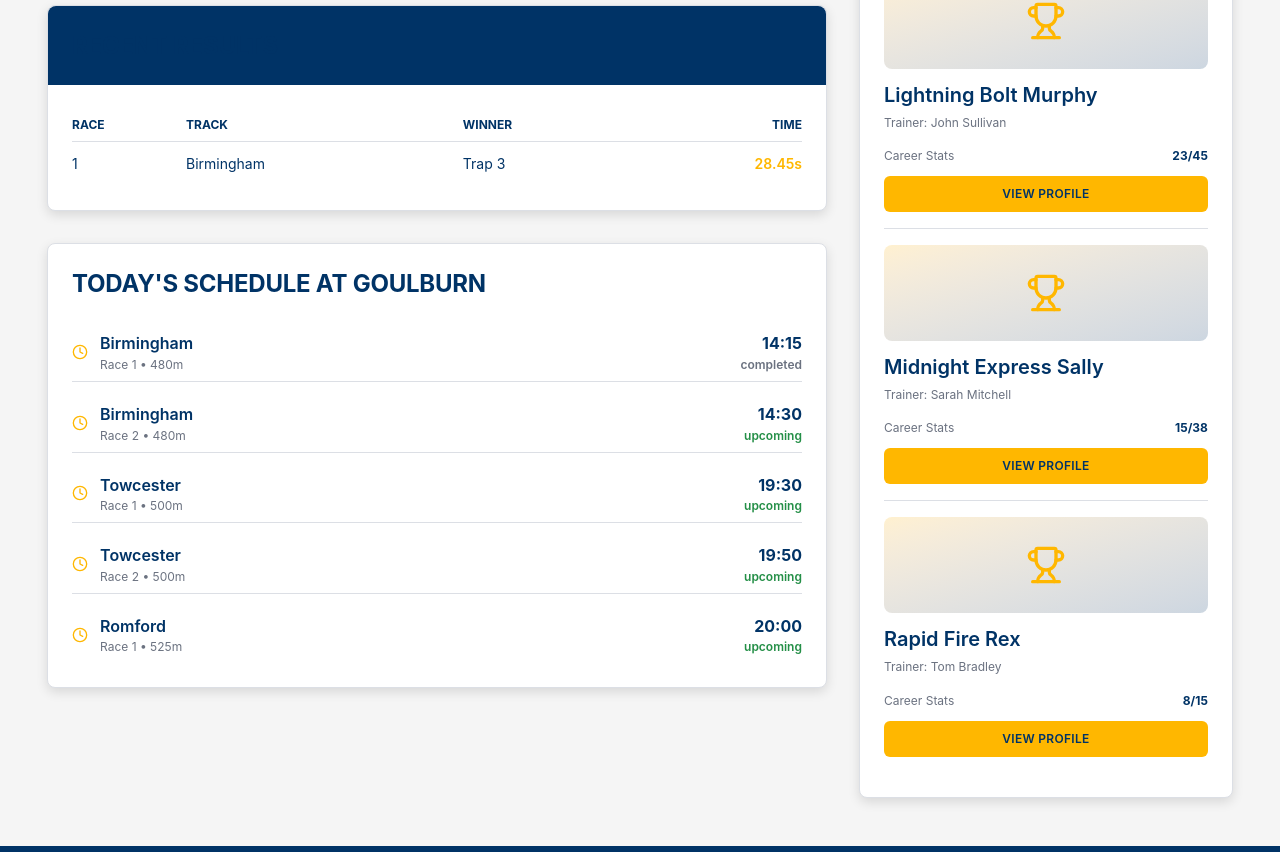
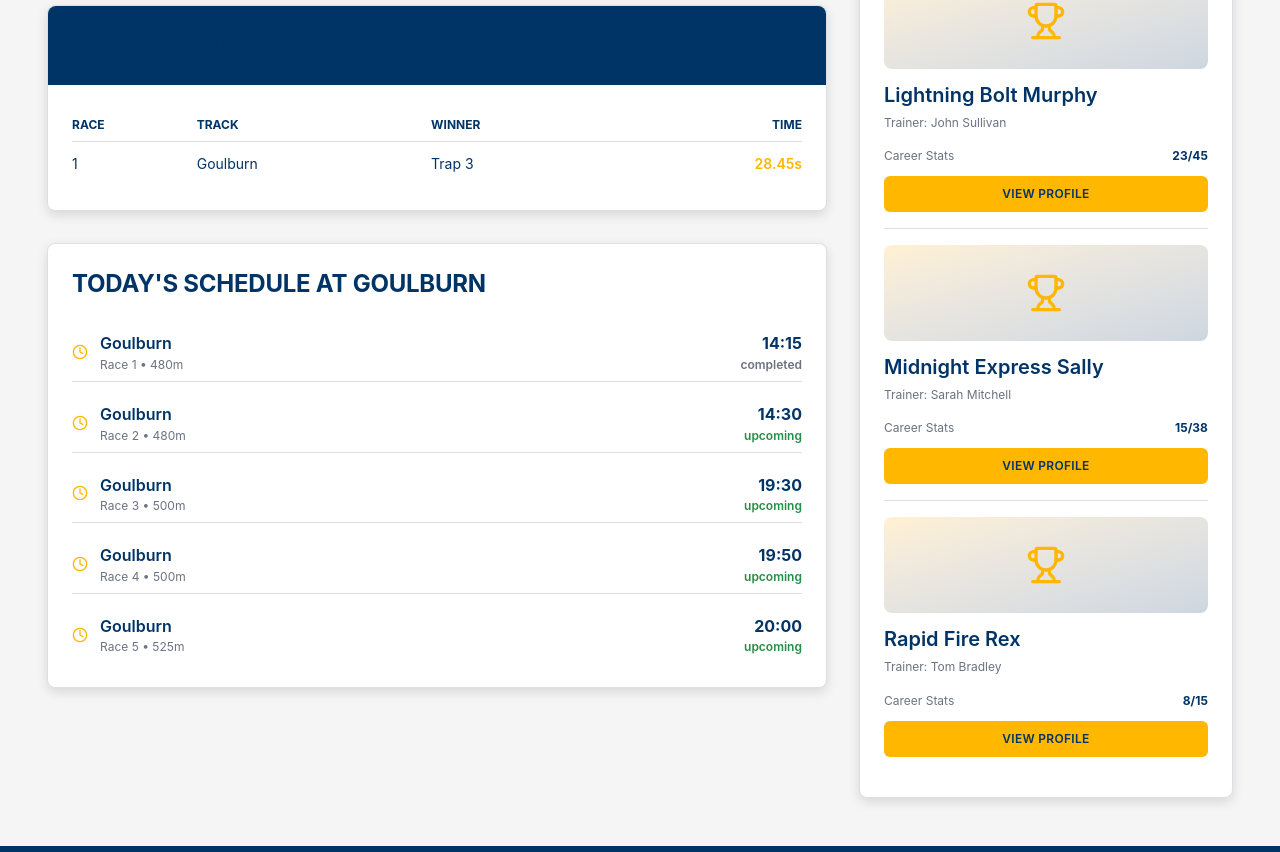
Before and after one commit to TNDIGITALMARK/ffbe524d-ae40-4637-b10e-7faed6ad5cbd, a Next.js app: page / in a window 1280 px wide. Shown: the part 1094-1946 px from the top of the page. Built offline with nearby package versions, Linux system fonts and the light colour scheme; no server answers.

Commit message:
Phoenix Agent implementation - reference all race data to Goulburn Greyhounds NSW...

```diff
--- a/src/app/greyhounds/page.tsx
+++ b/src/app/greyhounds/page.tsx
@@ -25,7 +25,7 @@ export default function GreyhoundsPage() {
             Greyhound <span className="text-[hsl(var(--racing-gold))]">Profiles</span>
           </h1>
           <p className="text-lg text-gray-200 max-w-2xl">
-            Explore detailed statistics, racing history, and performance analytics for our featured racing greyhounds.
+            Explore detailed statistics, racing history, and performance analytics for greyhounds racing at Goulburn.
           </p>
         </div>
       </section>
@@ -130,7 +130,7 @@ export default function GreyhoundsPage() {
                     <span className="text-sm font-semibold text-[hsl(var(--foreground))]">Career Earnings</span>
                   </div>
                   <span className="text-lg font-bold text-[hsl(var(--racing-green))]">
-                    £{dog.earnings.toLocaleString()}
+                    ${dog.earnings.toLocaleString()}
                   </span>
                 </div>
 
--- a/src/app/tracks/page.tsx
+++ b/src/app/tracks/page.tsx
@@ -21,10 +21,10 @@ export default function TracksPage() {
       <section className="bg-[hsl(var(--racing-navy))] text-white py-16">
         <div className="max-w-7xl mx-auto px-4 sm:px-6 lg:px-8">
           <h1 className="text-4xl md:text-5xl font-extrabold mb-4 uppercase">
-            Track <span className="text-[hsl(var(--racing-gold))]">Information Hub</span>
+            Goulburn Racing <span className="text-[hsl(var(--racing-gold))]">Schedule</span>
           </h1>
           <p className="text-lg text-gray-200 max-w-2xl">
-            Explore participating racing tracks with schedules, track conditions, facility information, and historical data.
+            Complete schedule, track conditions, and facility information for Goulburn Greyhound Racing Club, NSW Australia.
           </p>
         </div>
       </section>
--- a/src/data/mock-racing-data.ts
+++ b/src/data/mock-racing-data.ts
@@ -1,11 +1,11 @@
 // ============================================
-// MOCK RACING DATA
-// Sample data matching the specification
+// GOULBURN GREYHOUND RACING CLUB - RACING DATA
+// Data for Goulburn track, NSW Australia
 // ============================================
 
 import { Greyhound, Race, Track, RaceParticipant } from '@/types/racing';
 
-// Featured Greyhounds from specification
+// Featured Greyhounds racing at Goulburn
 export const mockGreyhounds: Greyhound[] = [
   {
     id: '1',
@@ -93,7 +93,7 @@ export const mockGreyhounds: Greyhound[] = [
   }
 ];
 
-// Race 3 at Towcester from specification
+// Race participants at Goulburn Greyhound Racing Club
 export const mockRaceParticipants: RaceParticipant[] = [
   {
     greyhoundId: '3',
@@ -157,12 +157,12 @@ export const mockRaceParticipants: RaceParticipant[] = [
   }
 ];
 
-// Featured races from specification
+// Featured races at Goulburn Greyhound Racing Club
 export const mockRaces: Race[] = [
   {
-    id: 'towcester-r3',
+    id: 'goulburn-r3',
     raceNumber: 3,
-    trackName: "Towcester",
+    trackName: "Goulburn",
     distance: 500,
     postTime: new Date(Date.now() + 45 * 60 * 1000).toISOString(), // 45 minutes from now
     status: 'upcoming',
@@ -171,9 +171,9 @@ export const mockRaces: Race[] = [
     conditions: "Good track, clear evening"
   },
   {
-    id: 'towcester-r4',
+    id: 'goulburn-r4',
     raceNumber: 4,
-    trackName: "Towcester",
+    trackName: "Goulburn",
     distance: 500,
     postTime: new Date(Date.now() + 65 * 60 * 1000).toISOString(),
     status: 'upcoming',
@@ -181,9 +181,9 @@ export const mockRaces: Race[] = [
     trifectaPool: 1950
   },
   {
-    id: 'birmingham-r2',
+    id: 'goulburn-r2',
     raceNumber: 2,
-    trackName: "Birmingham",
+    trackName: "Goulburn",
     distance: 480,
     postTime: new Date(Date.now() + 25 * 60 * 1000).toISOString(),
     status: 'upcoming',
@@ -191,9 +191,9 @@ export const mockRaces: Race[] = [
     trifectaPool: 1723
   },
   {
-    id: 'romford-r5',
+    id: 'goulburn-r5',
     raceNumber: 5,
-    trackName: "Romford",
+    trackName: "Goulburn",
     distance: 525,
     postTime: new Date(Date.now() + 90 * 60 * 1000).toISOString(),
     status: 'upcoming',
@@ -202,59 +202,24 @@ export const mockRaces: Race[] = [
   }
 ];
 
-// Track information from specification
+// Goulburn Greyhound Racing Club track information
 export const mockTracks: Track[] = [
   {
-    id: 'towcester',
-    name: "Towcester",
-    location: "Northamptonshire, England",
-    surfaceType: 'sand',
+    id: 'goulburn',
+    name: "Goulburn Greyhound Racing Club",
+    location: "Braidwood Road, Goulburn, NSW 2580, Australia",
+    surfaceType: 'grass',
     distanceOptions: [380, 450, 500, 640],
     capacity: 3500,
-    facilities: ["Restaurant", "Bar", "Betting Facilities", "Private Boxes"],
+    facilities: ["Restaurant", "Bar", "Betting Facilities", "Private Boxes", "TAB", "Function Rooms"],
     weatherCondition: "Clear",
     trackCondition: 'fast',
-    upcomingRaces: mockRaces.filter(r => r.trackName === "Towcester"),
+    upcomingRaces: mockRaces.filter(r => r.trackName === "Goulburn"),
     schedule: [
       { day: "Monday", startTime: "19:30", numberOfRaces: 12 },
       { day: "Wednesday", startTime: "19:30", numberOfRaces: 12 },
       { day: "Friday", startTime: "19:30", numberOfRaces: 14, eventType: "Evening Meeting" },
       { day: "Saturday", startTime: "14:00", numberOfRaces: 16, eventType: "Featured Card" }
-    ]
-  },
-  {
-    id: 'birmingham',
-    name: "Birmingham",
-    location: "Birmingham, England",
-    surfaceType: 'sand',
-    distanceOptions: [280, 380, 480, 660],
-    capacity: 2800,
-    facilities: ["Restaurant", "Bar", "Betting Facilities"],
-    weatherCondition: "Partly Cloudy",
-    trackCondition: 'good',
-    upcomingRaces: mockRaces.filter(r => r.trackName === "Birmingham"),
-    schedule: [
-      { day: "Tuesday", startTime: "14:15", numberOfRaces: 10, eventType: "Afternoon Card" },
-      { day: "Thursday", startTime: "19:15", numberOfRaces: 12 },
-      { day: "Saturday", startTime: "19:15", numberOfRaces: 14 }
-    ]
-  },
-  {
-    id: 'romford',
-    name: "Romford",
-    location: "London, England",
-    surfaceType: 'sand',
-    distanceOptions: [380, 525, 575],
-    capacity: 4200,
-    facilities: ["Restaurant", "Multiple Bars", "Betting Facilities", "Private Boxes", "VIP Lounge"],
-    weatherCondition: "Clear",
-    trackCondition: 'fast',
-    upcomingRaces: mockRaces.filter(r => r.trackName === "Romford"),
-    schedule: [
-      { day: "Monday", startTime: "20:00", numberOfRaces: 12, eventType: "Night Racing" },
-      { day: "Wednesday", startTime: "20:00", numberOfRaces: 12 },
-      { day: "Friday", startTime: "20:00", numberOfRaces: 14, eventType: "Night Racing" },
-      { day: "Saturday", startTime: "20:00", numberOfRaces: 16, eventType: "Featured Night" }
     ]
   }
 ];
@@ -266,13 +231,13 @@ export const mockLiveRaceUpdates = {
   estimatedFinish: 10.5
 };
 
-// Today's schedule summary
+// Today's schedule at Goulburn Greyhound Racing Club
 export const todaysSchedule = [
-  { time: "14:15", track: "Birmingham", race: 1, distance: 480, status: "completed" },
-  { time: "14:30", track: "Birmingham", race: 2, distance: 480, status: "upcoming" },
-  { time: "19:30", track: "Towcester", race: 1, distance: 500, status: "upcoming" },
-  { time: "19:50", track: "Towcester", race: 2, distance: 500, status: "upcoming" },
-  { time: "20:00", track: "Romford", race: 1, distance: 525, status: "upcoming" },
-  { time: "20:10", track: "Towcester", race: 3, distance: 500, status: "upcoming" },
-  { time: "20:20", track: "Romford", race: 2, distance: 525, status: "upcoming" }
+  { time: "14:15", track: "Goulburn", race: 1, distance: 480, status: "completed" },
+  { time: "14:30", track: "Goulburn", race: 2, distance: 480, status: "upcoming" },
+  { time: "19:30", track: "Goulburn", race: 3, distance: 500, status: "upcoming" },
+  { time: "19:50", track: "Goulburn", race: 4, distance: 500, status: "upcoming" },
+  { time: "20:00", track: "Goulburn", race: 5, distance: 525, status: "upcoming" },
+  { time: "20:10", track: "Goulburn", race: 6, distance: 500, status: "upcoming" },
+  { time: "20:20", track: "Goulburn", race: 7, distance: 525, status: "upcoming" }
 ];
--- a/src/types/racing.ts
+++ b/src/types/racing.ts
@@ -1,6 +1,6 @@
 // ============================================
-// GREYHOUND RACING TYPE DEFINITIONS
-// Core data structures for the racing platform
+// GOULBURN GREYHOUND RACING CLUB - TYPE DEFINITIONS
+// Core data structures for Goulburn racing platform
 // ============================================
 
 export interface Greyhound {
@@ -12,7 +12,7 @@ export interface Greyhound {
   careerStarts: number;
   bestTime: number; // in seconds
   recentForm: string; // e.g., "2-1-3-1-2"
-  earnings: number; // in pounds
+  earnings: number; // in AUD
   photo?: string;
   weight: number; // in kg
   color: string;
```
Also changed, not shown: 1 other file (tests, documents, lock files or other folders).
